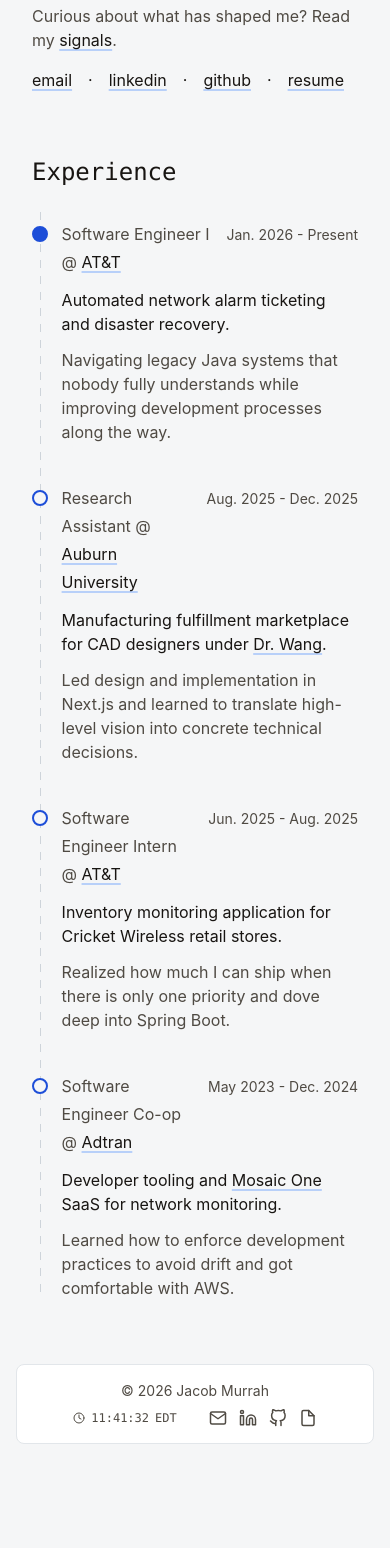
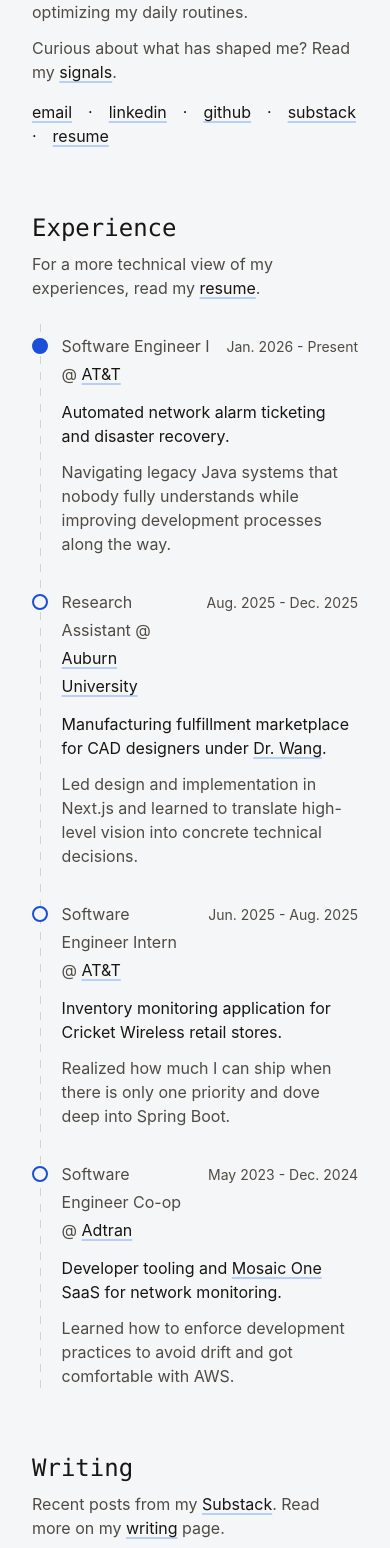
Before and after one commit to jmurrah/personal-portfolio-v3, a React (Vite) app: page / in a window 390 px wide. Shown: the part 420-1968 px from the top of the page. Before the commit the page ends 1884 px from the top, so only its background shows below. Built offline with nearby package versions, Linux system fonts and the light colour scheme; a web font is replaced by a local one.

Commit message:
progress

```diff
--- a/src/assets/index.ts
+++ b/src/assets/index.ts
@@ -1,6 +1,7 @@
 import CalendarIcon from '@/assets/icons/CalendarIcon.svg';
 import CodeIcon from '@/assets/icons/CodeIcon.svg';
 import GitHubIcon from '@/assets/icons/GitHubIcon.svg';
+import SubstackIcon from '@/assets/icons/SubstackIcon.svg';
 import LinkedInIcon from '@/assets/icons/LinkedInIcon.svg';
 import MailIcon from '@/assets/icons/MailIcon.svg';
 import MapPinIcon from '@/assets/icons/MapPinIcon.svg';
@@ -20,6 +21,7 @@
   calendar: CalendarIcon,
   code: CodeIcon,
   gitHub: GitHubIcon,
+  substack: SubstackIcon,
   linkedIn: LinkedInIcon,
   mail: MailIcon,
   arrowUpRight: ArrowUpRightIcon,
--- a/src/components/Blog/BlogFeed.css
+++ b/src/components/Blog/BlogFeed.css
@@ -1,31 +1,10 @@
-.blog-card {
-  background: var(--surface);
+.blog-preview-card__title {
+  font-family: var(--font-family);
+  font-weight: 600;
 }
 
-.blog-card__title {
-  color: var(--text);
-  text-decoration-line: underline;
-  text-decoration-color: var(--blue-border);
-  text-decoration-thickness: 0.12em;
-  text-underline-offset: 0.18em;
-  text-decoration-skip-ink: auto;
-  transition:
-    color 100ms ease,
-    text-decoration-color 100ms ease;
-}
-
-.blog-card__date {
-  white-space: nowrap;
-}
-
-.blog-card:hover,
-.blog-card:focus-within {
-  background: var(--blue-soft);
-  border-color: var(--blue-border);
-}
-
-.blog-card:hover .blog-card__title,
-.blog-card:focus-within .blog-card__title {
+.blog-preview-card:hover .blog-preview-card__title,
+.blog-preview-card:focus-visible .blog-preview-card__title {
   color: var(--blue-hover);
   text-decoration-color: currentColor;
 }
--- a/src/components/Blog/BlogFeed.tsx
+++ b/src/components/Blog/BlogFeed.tsx
@@ -5,55 +5,66 @@
 import type { FeedPost } from './types';
 import './BlogFeed.css';
 
-const formatDate = (value: string) => {
+type BlogFeedProps = {
+  limit?: number;
+};
+
+const formatPreviewDate = (value: string) => {
   if (!value) return '';
   const parsed = new Date(value);
-  return Number.isNaN(parsed.getTime()) ? value : parsed.toLocaleDateString();
+  if (Number.isNaN(parsed.getTime())) return value;
+
+  return parsed.toLocaleDateString('en-US', {
+    month: 'short',
+    day: 'numeric',
+    year: 'numeric',
+  });
 };
 
 const getPostId = (post: FeedPost, slug: string) => post.guid || post.link || slug;
+const getPreviewImage = (post: FeedPost) => post.thumbnail || post.enclosure.link;
 
-export default function BlogFeed() {
-  const posts = useMemo(() => getCachedBlogPosts(), []);
+export default function BlogFeed({ limit }: BlogFeedProps) {
+  const posts = useMemo(() => {
+    const allPosts = getCachedBlogPosts();
+    return typeof limit === 'number' ? allPosts.slice(0, limit) : allPosts;
+  }, [limit]);
 
   if (!posts.length) {
     return <div>No posts found.</div>;
   }
 
   return (
-    <div className="flex flex-col gap-4">
-      <p className="text-[color:var(--muted)]">
-        All posts come from my{' '}
-        <a
-          className="inline-link"
-          href="https://jacobmurrah.substack.com"
-          target="_blank"
-          rel="noopener noreferrer"
-          onClick={(e) => e.stopPropagation?.()}
-        >
-          Substack
-        </a>
-        . Read them here or at the source!
-      </p>
-      <ul className="flex flex-col">
+    <div className="blog-feed">
+      <ul className="blog-preview-list flex flex-col gap-3">
         {posts.map((post) => {
           const slug = getPostSlug(post);
           const id = getPostId(post, slug);
-          const publishedOn = formatDate(post.pubDate);
+          const publishedOn = formatPreviewDate(post.pubDate);
+          const previewImage = getPreviewImage(post);
 
           return (
-            <li key={id}>
+            <li key={id} className="blog-preview-list__item">
               <Link
                 to={getPostPath(post)}
-                className="blog-card block w-full border-t-2 border-[var(--border)] bg-[var(--surface)] p-3"
+                className="blog-preview-card flex flex-col gap-3 sm:flex-row sm:items-start"
                 aria-label={post.title ? `Read ${post.title}` : 'Read post'}
               >
-                <div className="flex items-start justify-between gap-4">
-                  <h3 className="blog-card__title text-lg font-semibold">{post.title}</h3>
-                  <div className="blog-card__date flex shrink-0 items-center gap-2 text-sm text-[color:var(--muted)]">
-                    {publishedOn && <span>{publishedOn}</span>}
+                <div className="blog-preview-card__body min-w-0 flex-1">
+                  <div className="flex">
+                    <h3 className="blog-preview-card__title link-underline">{post.title}</h3>
+                    <p className="ml-auto text-sm text-[var(--muted)]">{publishedOn}</p>
                   </div>
+                  <p className="text-[var(--muted)]">{post.description}</p>
                 </div>
+                {previewImage ? (
+                  <img
+                    src={previewImage}
+                    alt={`Thumbnail for ${post.title}`}
+                    className="h-auto w-full rounded-sm border border-[var(--border)] bg-[var(--surface-muted)] object-cover sm:w-44 sm:flex-none"
+                    loading="lazy"
+                  />
+                ) : null}
               </Link>
             </li>
           );
--- a/src/components/Blog/PostView.css
+++ b/src/components/Blog/PostView.css
@@ -43,25 +43,14 @@
   line-height: 1.2;
   font-weight: 700;
   color: inherit;
+}
+
+.post-title {
   text-decoration: none;
 }
+
 .post-title-link {
   display: inline;
-  color: var(--text);
-  text-decoration-line: underline;
-  text-decoration-color: var(--blue-border);
-  text-decoration-thickness: 0.12em;
-  text-underline-offset: 0.18em;
-  text-decoration-skip-ink: auto;
-  transition:
-    color 100ms ease,
-    text-decoration-color 100ms ease;
-}
-
-.post-title-link:hover,
-.post-title-link:focus-visible {
-  color: var(--blue-hover);
-  text-decoration-color: currentColor;
 }
 
 .post-subtitle {
--- a/src/components/Blog/PostView.tsx
+++ b/src/components/Blog/PostView.tsx
@@ -144,7 +144,7 @@
                 href={post.link}
                 target="_blank"
                 rel="noopener noreferrer"
-                className="post-title-link"
+                className="post-title-link link-underline"
               >
                 <span>{post.title}</span>
               </a>
--- a/src/components/Blog/feedService.ts
+++ b/src/components/Blog/feedService.ts
@@ -4,6 +4,37 @@
 type RawPost = Partial<Record<keyof FeedPost, unknown>>;
 
 const toStringValue = (value: unknown) => (typeof value === 'string' ? value : '');
+const toStringArray = (value: unknown) =>
+  Array.isArray(value) ? value.filter((item): item is string => typeof item === 'string') : [];
+
+const normalizeEnclosure = (value: unknown): FeedPost['enclosure'] => {
+  if (!value || typeof value !== 'object') {
+    return { link: '', type: '' };
+  }
+
+  const enclosure = value as Partial<Record<keyof FeedPost['enclosure'], unknown>>;
+
+  return {
+    link: toStringValue(enclosure.link),
+    type: toStringValue(enclosure.type),
+  };
+};
+
+const comparePostsDescending = (left: FeedPost, right: FeedPost) => {
+  const leftTime = new Date(left.pubDate).getTime();
+  const rightTime = new Date(right.pubDate).getTime();
+  const safeLeftTime = Number.isNaN(leftTime) ? Number.NEGATIVE_INFINITY : leftTime;
+  const safeRightTime = Number.isNaN(rightTime) ? Number.NEGATIVE_INFINITY : rightTime;
+
+  if (safeLeftTime !== safeRightTime) {
+    return safeRightTime - safeLeftTime;
+  }
+
+  const leftTieBreaker = left.guid || left.link || left.title;
+  const rightTieBreaker = right.guid || right.link || right.title;
+
+  return leftTieBreaker.localeCompare(rightTieBreaker);
+};
 
 const normalizePost = (post: RawPost): FeedPost => ({
   title: toStringValue(post.title),
@@ -14,10 +45,12 @@
   guid: toStringValue(post.guid),
   author: toStringValue(post.author),
   thumbnail: toStringValue(post.thumbnail),
+  enclosure: normalizeEnclosure(post.enclosure),
+  categories: toStringArray(post.categories),
 });
 
 const cachedPosts: FeedPost[] = Array.isArray((prerendered as { items?: RawPost[] }).items)
-  ? (prerendered as { items: RawPost[] }).items.map(normalizePost)
+  ? (prerendered as { items: RawPost[] }).items.map(normalizePost).sort(comparePostsDescending)
   : [];
 
 export function loadBlogPosts(): Promise<FeedPost[]> {
--- a/src/components/Blog/types.ts
+++ b/src/components/Blog/types.ts
@@ -7,4 +7,9 @@
   guid: string;
   author: string;
   thumbnail: string;
+  enclosure: {
+    link: string;
+    type: string;
+  };
+  categories: string[];
 };
--- a/src/components/Footer.tsx
+++ b/src/components/Footer.tsx
@@ -14,6 +14,7 @@
   { label: 'Email', href: 'mailto:jacob@murrah.dev', icon: ICONS.mail },
   { label: 'LinkedIn', href: 'https://www.linkedin.com/in/jacobmurrah/', icon: ICONS.linkedIn },
   { label: 'GitHub', href: 'https://github.com/jmurrah', icon: ICONS.gitHub },
+  { label: 'Substack', href: 'https://jacobmurrah.substack.com/', icon: ICONS.substack },
   { label: 'Resume', href: '/JacobMurrahResume.pdf', icon: ICONS.resume },
 ];
 
@@ -53,7 +54,7 @@
       <div className="flex flex-col flex-wrap justify-between items-center gap-x-4 gap-y-2 min-[480px]:flex-row">
         <span className="whitespace-nowrap">© {year} Jacob Murrah</span>
         <div className="flex flex-wrap gap-x-8 gap-y-4 sm:gap-x-4 justify-center items-center">
-          <div className="mono-label flex items-center gap-1.5 text-xs">
+          <div className="mono-label flex items-center gap-1.5 text-xs hidden sm:flex">
             <SvgIcon src={ICONS.clock} alt="Clock" size="3xsmall" color="var(--muted)" />
             <span className="text-[var(--muted)]">{time}</span>
             <span className="text-[color:var(--muted)]">{TIME_ZONE_NAME}</span>
@@ -66,7 +67,7 @@
                 href={link.href}
                 src={link.icon}
                 alt={link.label}
-                size="xsmall"
+                size={link.label === 'Substack' ? '2xsmall' : 'xsmall'}
                 color="var(--text-muted)"
                 hoverColor="var(--blue)"
                 className="transition-transform duration-150 hover:-translate-y-0.5"
--- a/src/index.css
+++ b/src/index.css
@@ -131,8 +131,8 @@
 }
 
 .svg-icon-2xsmall {
-  width: 15px;
-  height: 15px;
+  width: 16px;
+  height: 16px;
 }
 
 .svg-icon-3xsmall {
@@ -231,24 +231,8 @@
   line-height: 1.5;
 }
 
-.meta-link {
-  color: var(--text);
-  text-decoration-line: underline;
-  text-decoration-color: var(--blue-border);
-  text-decoration-thickness: 0.12em;
-  text-underline-offset: 0.18em;
-  text-decoration-skip-ink: auto;
-  transition:
-    color 100ms ease,
-    text-decoration-color 100ms ease;
-}
-
-.meta-link:hover,
-.meta-link:focus-visible {
-  color: var(--blue-hover);
-  text-decoration-color: currentColor;
-}
-
+.link-underline,
+.meta-link,
 .inline-link,
 .post-content a {
   color: var(--text);
@@ -262,6 +246,10 @@
     text-decoration-color 100ms ease;
 }
 
+.link-underline:hover,
+.link-underline:focus-visible,
+.meta-link:hover,
+.meta-link:focus-visible,
 .inline-link:hover,
 .inline-link:focus-visible,
 .post-content a:hover,
@@ -295,6 +283,7 @@
   text-align: left;
 }
 
+.link-underline,
 .meta-link,
 .inline-link {
   line-height: inherit;
--- a/src/pages/Blog.tsx
+++ b/src/pages/Blog.tsx
@@ -11,6 +11,19 @@
         <span>Back to Home</span>
       </Link>
       <h1 className="mb-2 text-4xl font-semibold">Writing</h1>
+      <p className="text-[color:var(--muted)] mb-6">
+          I write on my{' '}
+          <a
+            className="inline-link"
+            href="https://jacobmurrah.substack.com"
+            target="_blank"
+            rel="noopener noreferrer"
+            onClick={(e) => e.stopPropagation?.()}
+          >
+            Substack
+          </a>
+          , all posts are mirrored here.
+      </p>
       <BlogContent />
     </section>
   );
--- a/src/pages/Home.tsx
+++ b/src/pages/Home.tsx
@@ -1,5 +1,6 @@
 import React from 'react';
 import { Link } from 'react-router-dom';
+import BlogFeed from '@/components/Blog/BlogFeed';
 import Timeline, { type TimelineItem } from '@/components/Timeline';
 
 type HeroLink = { label: string; href: string };
@@ -16,6 +17,7 @@
   { label: 'email', href: 'mailto:jacob@murrah.dev' },
   { label: 'linkedin', href: 'https://www.linkedin.com/in/jacobmurrah/' },
   { label: 'github', href: 'https://github.com/jmurrah' },
+  { label: 'substack', href: 'https://jacobmurrah.substack.com/' },
   { label: 'resume', href: '/JacobMurrahResume.pdf' },
 ];
 
@@ -114,7 +116,7 @@
 
 function HeroSection() {
   return (
-    <div className="w-full flex flex-col gap-4">
+    <div className="w-full flex flex-col gap-4 mt-8">
       <h1 className="text-5xl font-semibold">Jacob Murrah</h1>
       <div className="flex flex-col gap-3">
         <p className="text-[var(--muted)]">
@@ -172,8 +174,49 @@
 function ExperienceSection() {
   return (
     <div className="flex flex-col gap-6">
-      <h2 className="text-2xl">Experience</h2>
-      <Timeline items={EXPERIENCE_ITEMS} sectionGap="2rem" titleAs="h3" />
+      <div>
+        <h2 className="text-2xl mb-2">Experience</h2>
+        <p className="text-[color:var(--muted)]">
+          For a more technical view of my experiences, read my{' '}
+          <a
+            href="/JacobMurrahResume.pdf"
+            target="_blank"
+            rel="noopener noreferrer"
+            className="meta-link gap-0.5 flex items-center"
+          >
+            <span>resume</span>
+          </a>
+          .
+        </p>
+      </div>
+      <Timeline items={EXPERIENCE_ITEMS} sectionGap="1.5rem" titleAs="h3" />
+    </div>
+  );
+}
+
+function WritingSection() {
+  return (
+    <div className="flex flex-col gap-6">
+      <div>
+        <h2 className="text-2xl mb-2">Writing</h2>
+        <p className="text-[color:var(--muted)]">
+          Recent posts from my{' '}
+          <a
+            className="inline-link"
+            href="https://jacobmurrah.substack.com/"
+            target="_blank"
+            rel="noopener noreferrer"
+          >
+            Substack
+          </a>
+          . Read more on my{' '}
+          <Link className="inline-link" to="/writing">
+            writing
+          </Link>{' '}
+          page.
+        </p>
+      </div>
+      <BlogFeed limit={3} />
     </div>
   );
 }
@@ -183,6 +226,7 @@
     <section className="flex flex-col gap-16">
       <HeroSection />
       <ExperienceSection />
+      <WritingSection />
     </section>
   );
 }
```
Also changed, not shown: .codex/skills/warm-precision-color-system/SKILL.md, src/assets/icons/SubstackIcon.svg (added), 1 other file (tests, documents, lock files or other folders).
